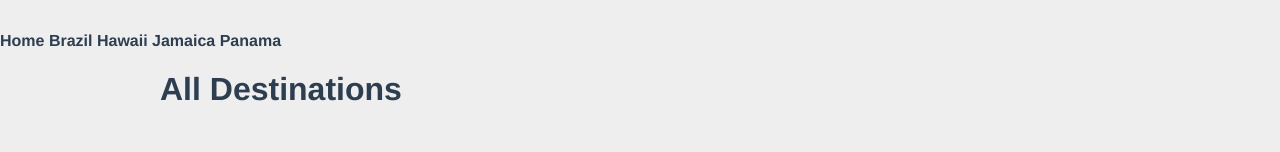
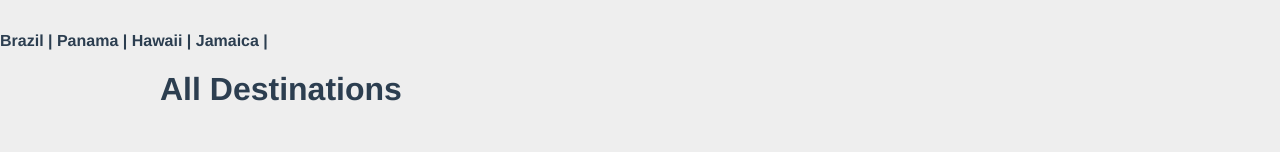
Before and after one commit to E-IckArt/vue-router-training, a Vue app: page / in a window 1280 px wide. Shown: the top 152 px of the page. Built offline with nearby package versions, Linux system fonts and the light colour scheme.

Commit message:
Use router-link to destination.show in the navbar component

```diff
--- a/src/components/TheNavigation.vue
+++ b/src/components/TheNavigation.vue
@@ -1,18 +1,26 @@
 <template>
   <div class="nav">
     <nav>
-      <RouterLink to="/">Home </RouterLink>
-      <RouterLink to="/brazil">Brazil </RouterLink>
-      <RouterLink to="/hawaii">Hawaii </RouterLink>
-      <RouterLink to="/jamaica">Jamaica </RouterLink>
-      <RouterLink to="/panama">Panama </RouterLink>
+      <router-link
+          v-for="destination in destinations"
+          :key="destination.id"
+          :to="{name : 'destination.show', params: {id: destination.id}}"
+      >
+        {{ destination.name }} |
+      </router-link>
     </nav>
   </div>
 </template>
 
 <script>
+import sourceData from '@/data.json'
 export default {
-  name: "TheNavigation"
+  name: "TheNavigation",
+  data() {
+    return {
+      destinations: sourceData.destinations
+    }
+  }
 }
 </script>
 
```
